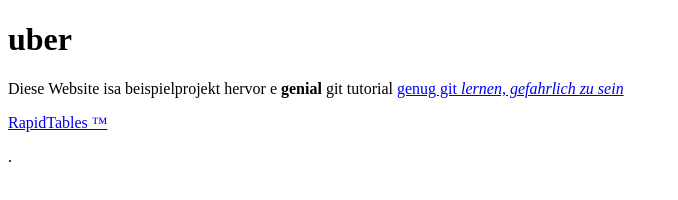
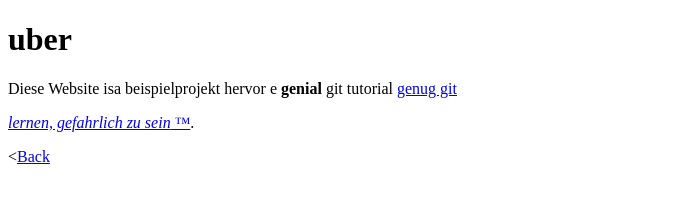
Before and after one commit to thenucleus2337/website, a plain HTML site: page about.html in a window 1280 px wide. Shown: the whole page, without its empty margins (0-678 px from the left). Drawn offline with Linux system fonts and the light colour scheme.

Commit message:
hinzugefugt link zuruck

```diff
--- a/about.html
+++ b/about.html
@@ -6,8 +6,10 @@
   <body>
     <h1>uber</h1>
     <p>
-      Diese Website isa beispielprojekt hervor e <strong>genial</strong> git tutorial <a href="http://learnenough.com/git-tutorial"> genug git <em>lernen, gefahrlich zu sein</em><p>RapidTables &trade;<p></a>.
+      Diese Website isa beispielprojekt hervor e <strong>genial</strong> git tutorial <a href="http://learnenough.com/git-tutorial"> genug git <p><em>lernen, gefahrlich zu sein</em> &trade;</a>.
     </p>
     <a href="cdn.learnenough.com/polar_bear.jpg><img src="images/polar_bear.jpg" alt="Eisbar"></a>
-  </body>
+
+<<a href= "index.html">Back</a>
+ </body>
 </html>
```
